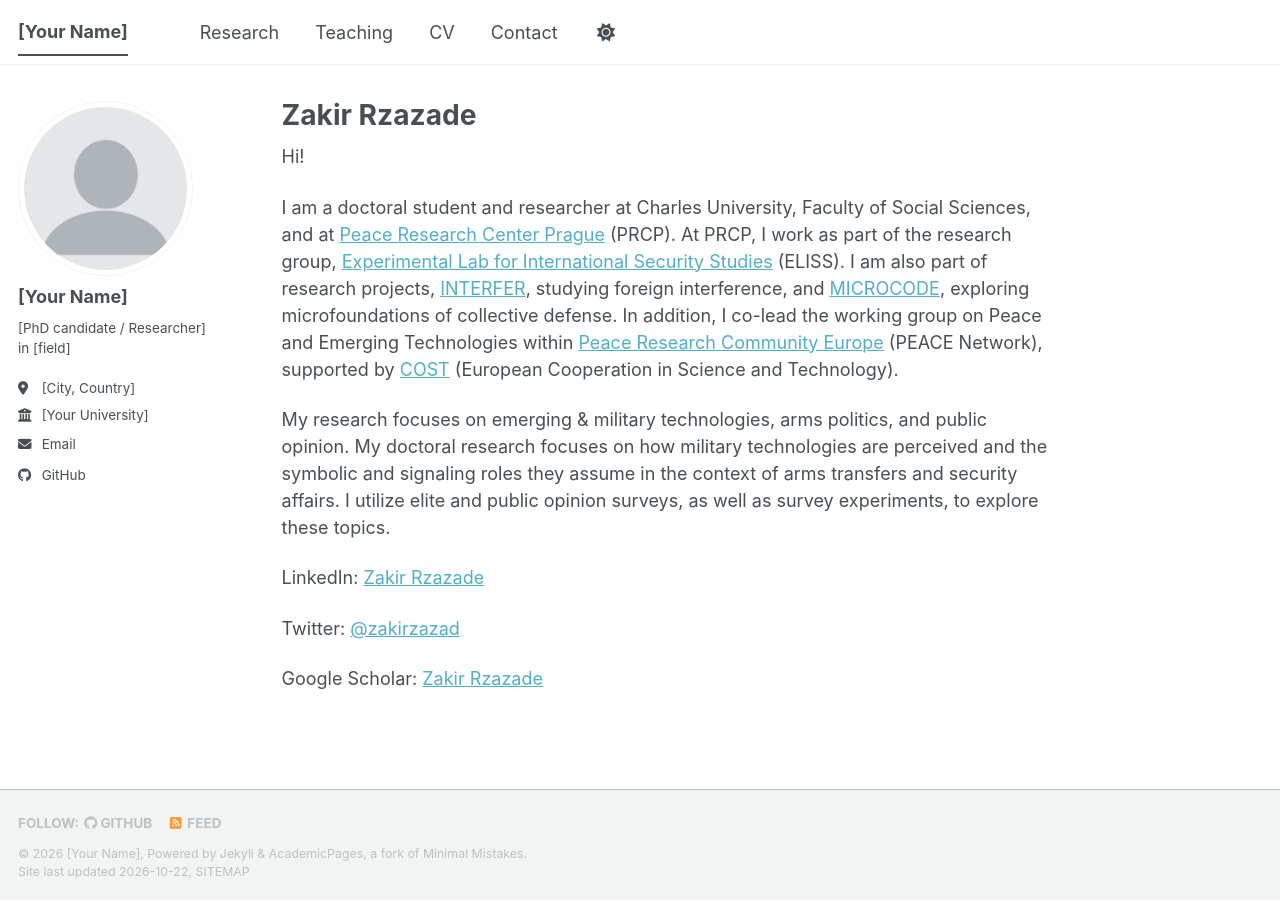
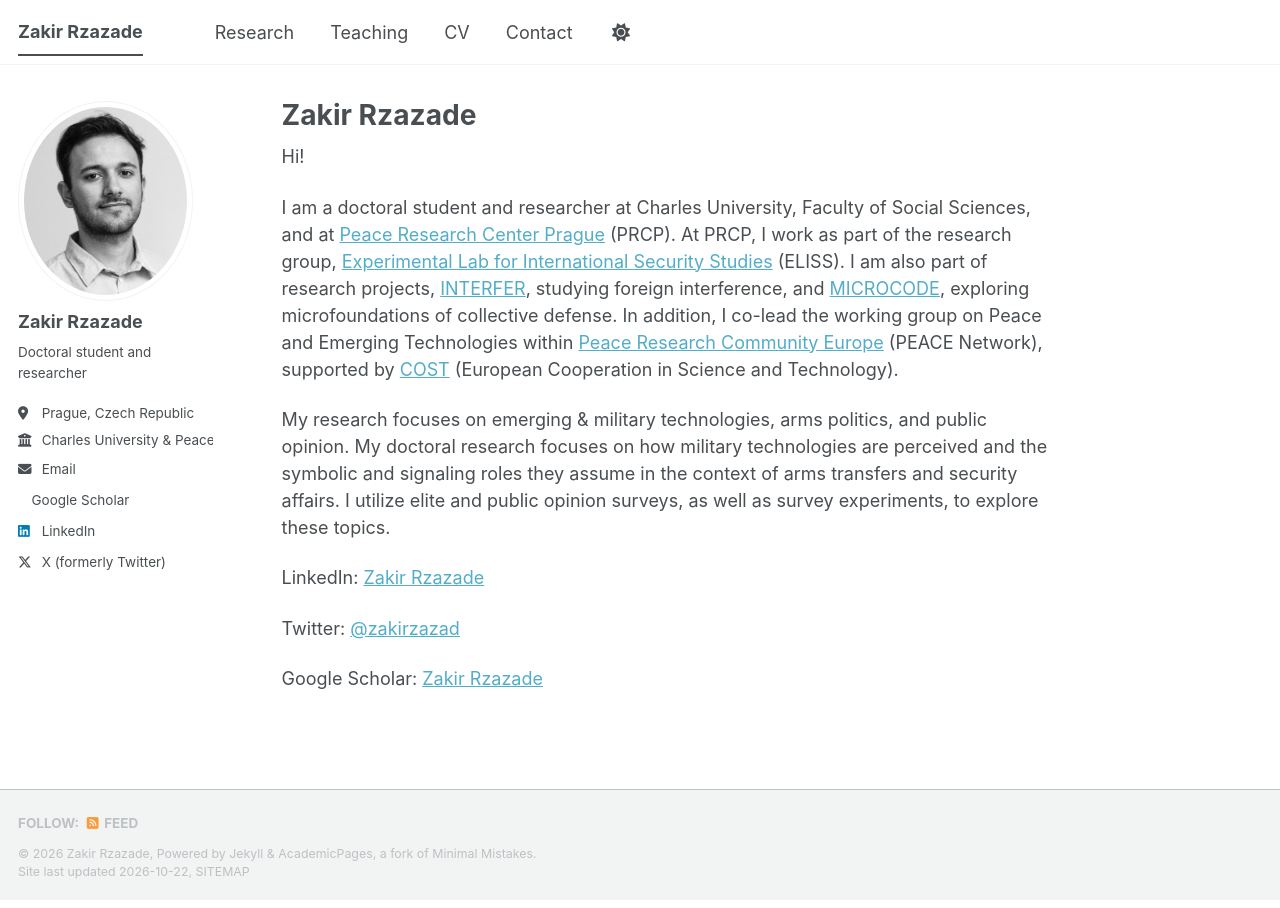
Before and after one commit to zakirzazad/zakirzazad.github.io, a Jekyll site: the page built from _pages/about.md, in a window 1280 px wide. Built offline with Jekyll 4.4.1, drawn with Linux system fonts in a browser that asks for light colours; a style sheet for code colours, icons or effects is not loaded.

Commit message:
Update _config.yml

```diff
--- a/_config.yml
+++ b/_config.yml
@@ -9,10 +9,10 @@
 # Basic Site Settings
 locale                   : "en-US"
 site_theme               : "default" # The available themes options are "default", "air", "sunrise", "mint", "dirt" and "contrast"
-title                    : "[Your Name]"
+title                    : "Zakir Rzazade"
 title_separator          : "-"
-name                     : &name "[Your Name]"
-description              : &description "Personal academic website of [Your Name]"   # Update this with a general description of your site, this is the default if not overridden by a page
+name                     : &name "Zakir Rzazade"
+description              : &description "Zakir Rzazade"   # Update this with a general description of your site, this is the default if not overridden by a page
 url                      : https://zakirzazad.github.io # The base hostname & protocol for your site e.g. "https://[your GitHub username].github.io",
                                                            # or if you already have some other page hosted on Github then use "https://[your GitHub username].github.io/[Your Repo Name]"
 baseurl                  : "" # the subpath of your site, e.g. "/blog"
@@ -23,19 +23,19 @@ repository               : "zakirzazad/zakirzazad.github.io"
 #               Additional customization can be done by editing /_includes/author-profile.html
 author:
   # Biographic information
-  avatar           : "profile.png"
-  name             : "[Your Name]"
+  avatar           : "profile.jpg"
+  name             : "Zakir Rzazade"
   pronouns         : # example: "she/her"
-  bio              : "[PhD candidate / Researcher] in [field]"
-  location         : "[City, Country]"
-  employer         : "[Your University]"
+  bio              : "Doctoral student and researcher"
+  location         : "Prague, Czech Republic"
+  employer         : "Charles University & Peace Research Center Prague"
   uri              : # URL
-  email            : "[your.email@university.edu]"
+  email            : "zakir.rzazade@fsv.cuni.cz"
 
   # Academic websites
   academia         : # URL
   arxiv            : # URL - Update with the correct link to your profile
-  googlescholar    : # "https://scholar.google.com/citations?user=YOUR_ID"
+  googlescholar    : "https://scholar.google.com/citations?user=GI0ryAUAAAAJ&hl=en"
   inspire-hep      : # URL
   impactstory      : # URL
   orcid            : # "https://orcid.org/0000-0000-0000-0000"
@@ -51,7 +51,7 @@ author:
   bitbucket        : # Username - Update with your username on the site
   codepen          : # Username
   dribbble         : # Username
-  github           : "zakirzazad"
+  github           : # Username
   kaggle           : # Username
   stackoverflow    : # User number or user number and name (i.e., use "1" or "1/jeff-atwood")
 
@@ -66,7 +66,7 @@ author:
   keybase          : # Username
   instagram        : # Username
   lastfm           : # Username
-  linkedin         : # Username
+  linkedin         : "zakirzazad"
   mastodon         : # URL
   medium           : # URL
   pinterest        : # Username
@@ -74,7 +74,7 @@ author:
   steam            : # Username
   telegram         : # URL
   tumblr           : # Username
-  twitter          : # Username for X / Twitter
+  twitter          : "zakirzazad"
   vine             : # Username
   weibo            : # Username
   wikipedia        : # Username
```
